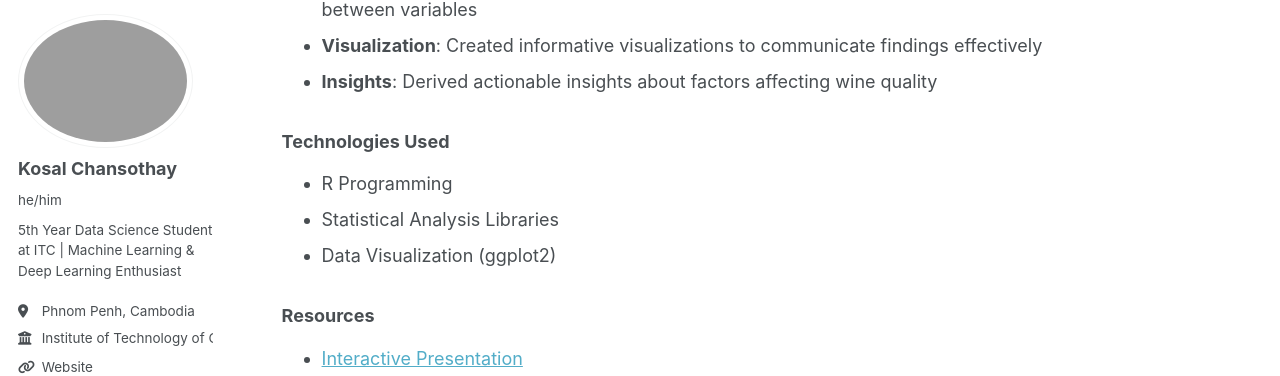
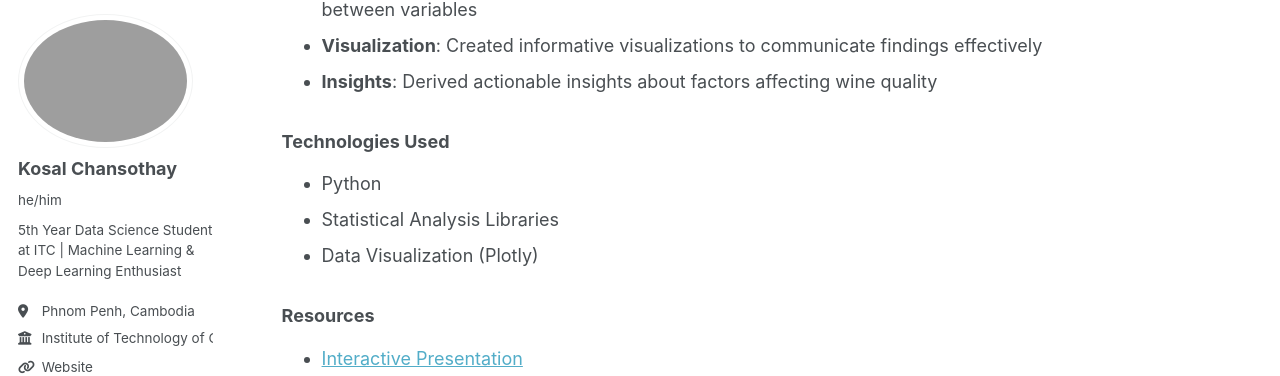
Before and after one commit to KosalChansothay/kosalchansothay.github.io, a Jekyll site: the page built from _portfolio/portfolio-6-eda.md, in a window 1280 px wide and 900 px high, scrolled down 430 px. Shown: the part 87-463 px from the top of the window. Built offline with Jekyll 4.4.1, drawn with Linux system fonts in a browser that asks for light colours; a script bundle is joined from its source files by our own code; library files that are not in the unit come from our copies.

Commit message:
Update the tech

```diff
--- a/_portfolio/portfolio-6-eda.md
+++ b/_portfolio/portfolio-6-eda.md
@@ -18,9 +18,9 @@ Comprehensive exploratory data analysis on the red wine quality dataset, investi
 
 ### Technologies Used
 
-- R Programming
+- Python
 - Statistical Analysis Libraries
-- Data Visualization (ggplot2)
+- Data Visualization (Plotly)
 
 ### Resources
 
```
